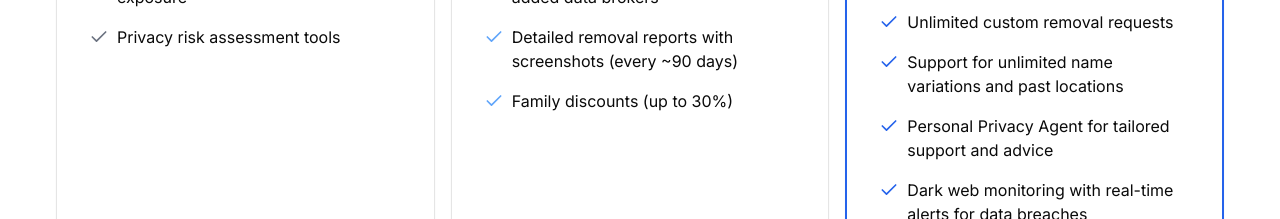
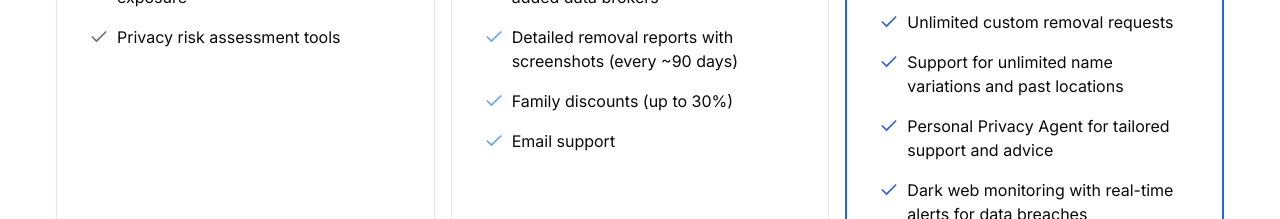
Before and after one commit to braindead-dev/NoTrace, a Next.js app: page /pricing in a window 1280 px wide. Shown: the part 780-999 px from the top of the page. Built offline with nearby package versions, Linux system fonts and the light colour scheme.

Commit message:
Update PricingTabs.tsx

```diff
--- a/components/pricing/PricingTabs.tsx
+++ b/components/pricing/PricingTabs.tsx
@@ -29,6 +29,7 @@ export const plans = {
         "Automatic opt-outs from newly added data brokers",
         "Detailed removal reports with screenshots (every ~90 days)",
         "Family discounts (up to 30%)",
+        "Email support",
       ],
     },
     annual: {
@@ -42,6 +43,7 @@ export const plans = {
         "Automatic opt-outs from newly added data brokers",
         "Detailed removal reports with screenshots (every ~90 days)",
         "Family discounts (up to 30%)",
+        "Email support",
       ],
     },
   },
```
